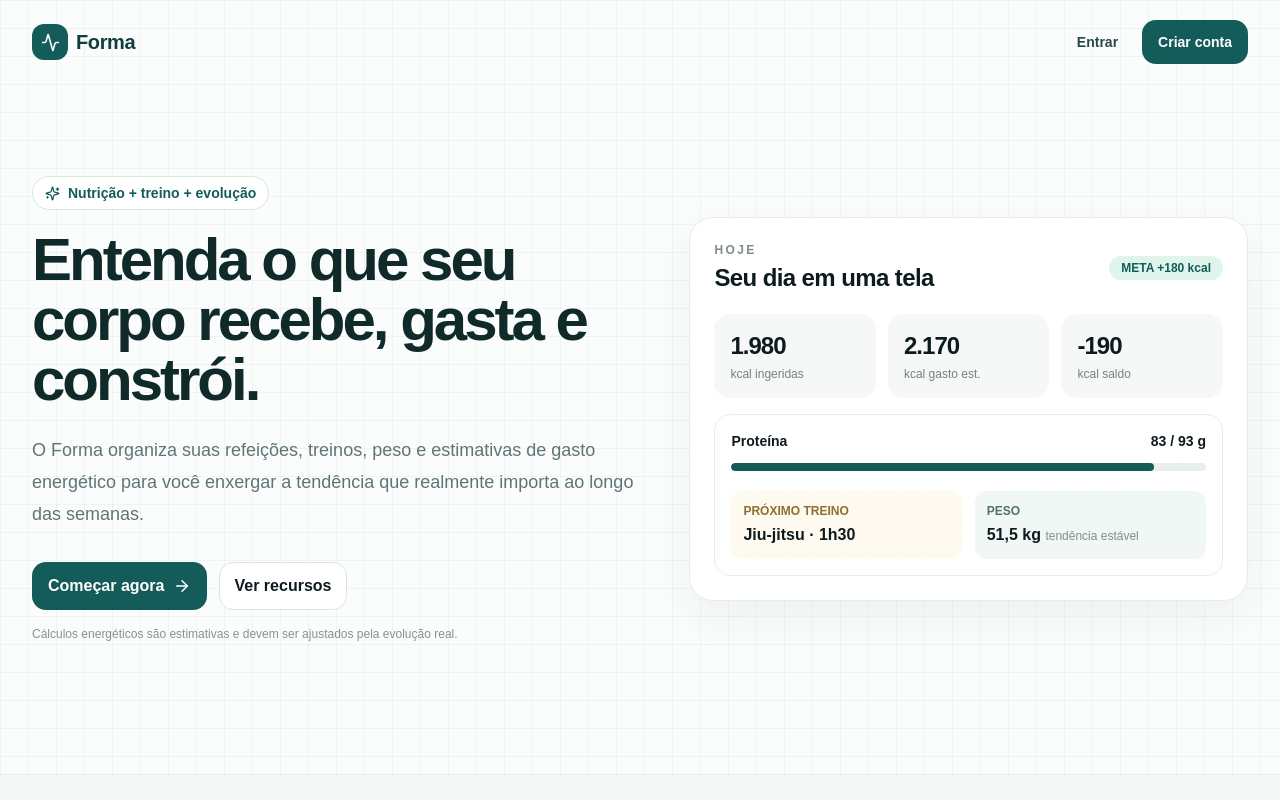
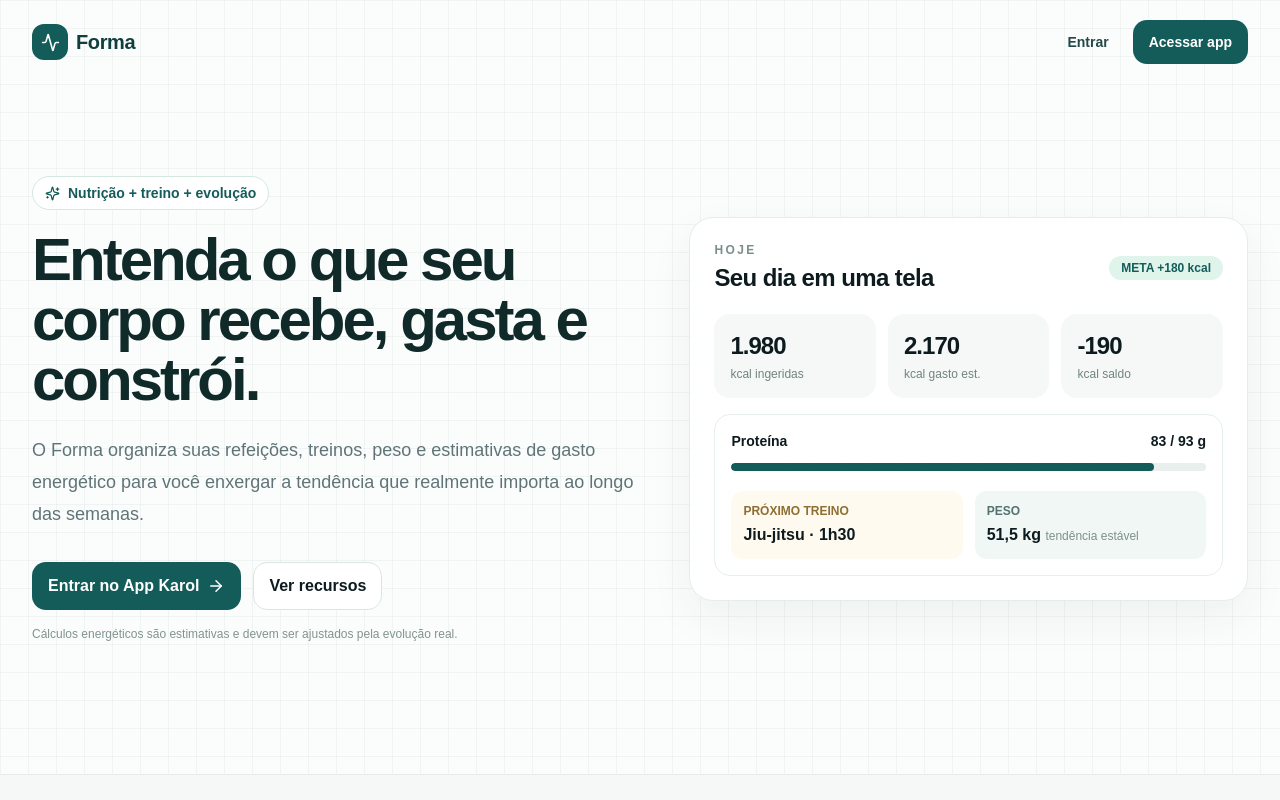
Before and after one commit to dudinha756/App-Karol-, a Next.js app: page / in a window 1280 px wide. Shown: the top 800 px of the page. Built offline with nearby package versions, Linux system fonts and the light colour scheme.

Commit message:
chore: align landing page with invite-only registration

```diff
--- a/src/app/page.tsx
+++ b/src/app/page.tsx
@@ -18,7 +18,7 @@ export default function Home() {
             <Logo />
             <div className="flex items-center gap-2">
               <Link href="/login" className="rounded-xl px-4 py-2 text-sm font-bold text-[#234a48] hover:bg-white">Entrar</Link>
-              <Link href="/register" className="btn-primary text-sm">Criar conta</Link>
+              <Link href="/login" className="btn-primary text-sm">Acessar app</Link>
             </div>
           </nav>
           <div className="grid gap-10 py-20 lg:grid-cols-[1.05fr_.95fr] lg:items-center lg:py-28">
@@ -33,7 +33,7 @@ export default function Home() {
                 O Forma organiza suas refeições, treinos, peso e estimativas de gasto energético para você enxergar a tendência que realmente importa ao longo das semanas.
               </p>
               <div className="mt-8 flex flex-wrap gap-3">
-                <Link href="/register" className="btn-primary inline-flex items-center gap-2 px-5 py-3">Começar agora <ArrowRight size={18} /></Link>
+                <Link href="/login" className="btn-primary inline-flex items-center gap-2 px-5 py-3">Entrar no App Karol <ArrowRight size={18} /></Link>
                 <a href="#recursos" className="btn-secondary px-5 py-3">Ver recursos</a>
               </div>
               <p className="mt-4 text-xs text-[#829391]">Cálculos energéticos são estimativas e devem ser ajustados pela evolução real.</p>
```
